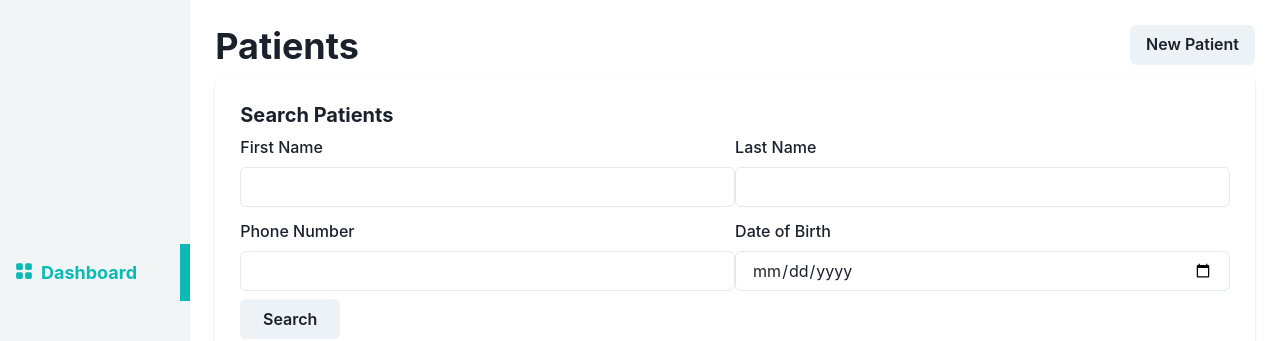
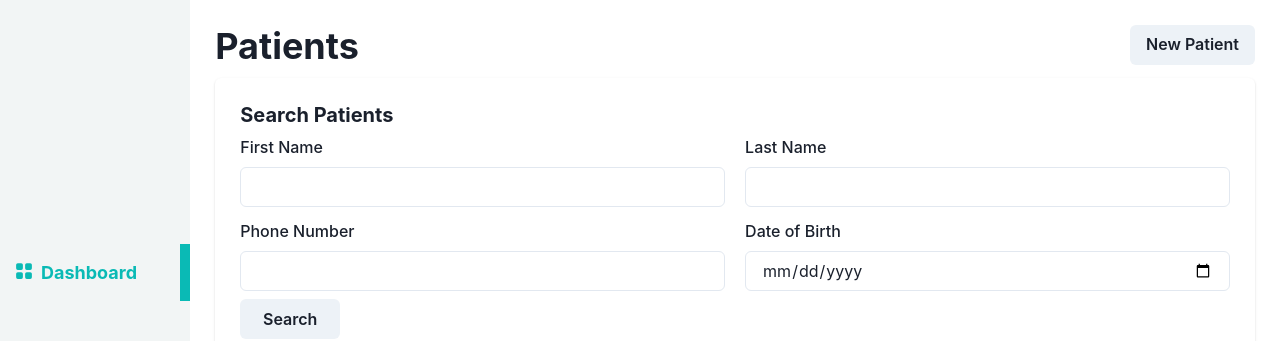
Before and after one commit to abigail221b/dentalClinic_frontend, a React (Create React App) app: page /patients in a window 1280 px wide. Shown: the top 341 px of the page. Built offline with nearby package versions, Linux system fonts and the light colour scheme.

Commit message:
Add gap between inputs

```diff
--- a/src/components/PatientSearchForm.js
+++ b/src/components/PatientSearchForm.js
@@ -38,7 +38,7 @@ function PatientSearchForm({ setPatients, setLoadingData }) {
             <Stack gap="2">
                 <Heading size="md">Search Patients</Heading>
                 <Flex flexDirection="column" gap="3">
-                    <Flex>
+                    <Flex gap="5">
                         <FormControl isInvalid={isEmptyForm}>
                             <FormLabel>First Name</FormLabel>
                                 <Input
@@ -61,7 +61,7 @@ function PatientSearchForm({ setPatients, setLoadingData }) {
                                     }} />
                         </FormControl>
                     </Flex>
-                    <Flex>
+                    <Flex gap="5">
                         <FormControl isInvalid={isEmptyForm}>
                             <FormLabel>Phone Number</FormLabel>
                                 <Input
```
